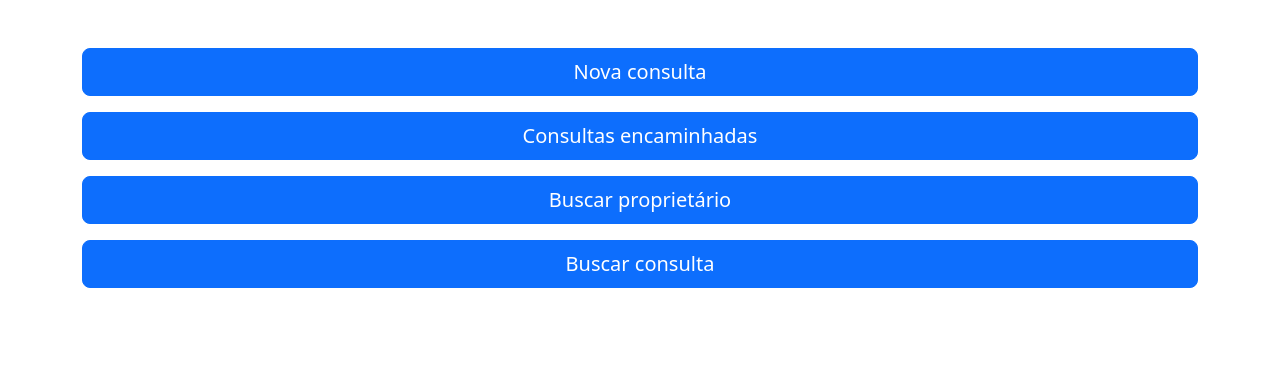
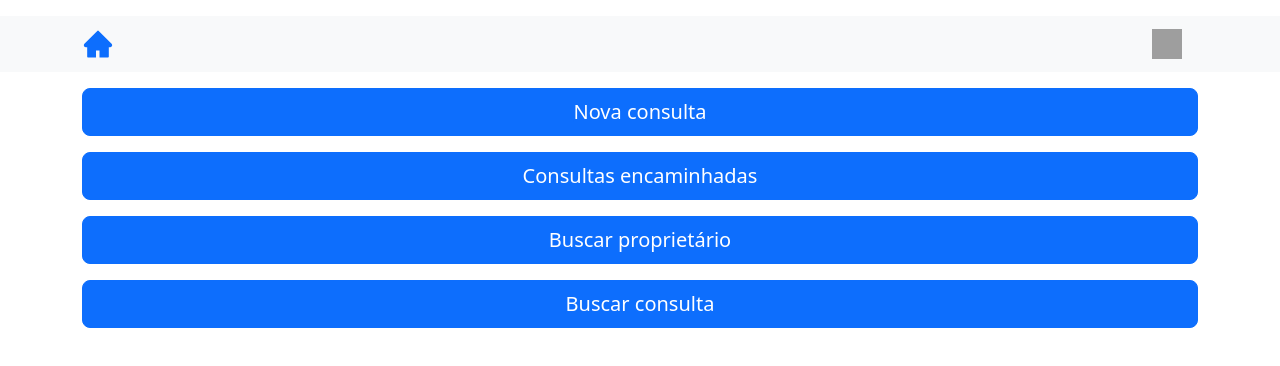
Before and after one commit to saulosjoseph/sampet-consultas, a Next.js app: page / in a window 1280 px wide. Shown: the top 366 px of the page. Built offline with nearby package versions, Linux system fonts and the light colour scheme; grey boxes are pictures that could not be loaded.

Commit message:
fix: header

```diff
--- a/src/pages/consulta.tsx
+++ b/src/pages/consulta.tsx
@@ -1,7 +1,6 @@
 import AnimalForm from "@/components/animalForm";
 import Header from "@/components/header";
 import OwnerForm from "@/components/ownerForm";
-import ownerForm from "@/components/ownerForm";
 import { Animal } from "@/interfaces/animal.interface";
 import { ConsultationInterface } from "@/interfaces/consultation.interface";
 import { User } from "@/interfaces/user.interface";
@@ -9,7 +8,6 @@ import { useEffect, useState } from "react";
 import { IoMdAdd } from "react-icons/io";
 import {
   Accordion,
-  Button,
   Col,
   Container,
   FloatingLabel,
--- a/src/pages/index.tsx
+++ b/src/pages/index.tsx
@@ -1,11 +1,13 @@
 import Link from "next/link";
 import { Button, Col, Container, Row } from "react-bootstrap";
+import Header from "@/components/header";
 
 export default function Home() {
   return (
     <>
+      <Header></Header>
       <Container>
-        <div className="mt-5">
+        <div>
           <Row className="mb-3">
             <Col>
               <Link href="/nova-consulta">
```
Also changed, not shown: src/components/header.tsx (+1 -9 lines).
